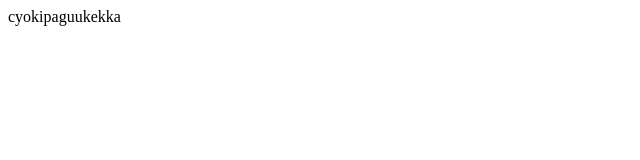
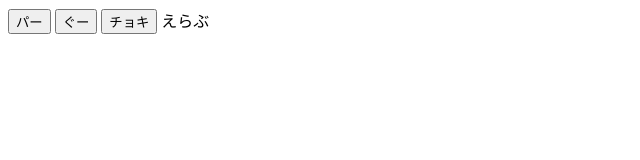
Before and after one commit to fu-jimoto/MySon-s-Program, a plain HTML site: page index.html in a window 1280 px wide. Shown: the whole page, without its empty margins (0-640 px from the left). Drawn offline with Linux system fonts and the light colour scheme.

Commit message:
add button

```diff
--- a/index.html
+++ b/index.html
@@ -9,18 +9,18 @@ j= "ぐー";
 
 var a;
 a="cyoki";
-document.write(a);
+//document.write(a);
 
 var b;
 b="pa";
-document.write(b);
+//document.write(b);
 var c;
 c="guu";
-document.write(c);
+//document.write(c);
 
 var h;
 h="kekka";
-   document.write(h);
+   //document.write(h);
 // if(i=="ぐー" && j=="ぐー"){
 //     document.write("どっちもあいこになりました");
 // }
@@ -33,3 +33,11 @@ h="kekka";
 // }
 
 </script>
+<html>
+<button>パー</button>
+
+</html>
+<button>ぐー</button>
+<button>チョキ</button>
+
+えらぶ
```
